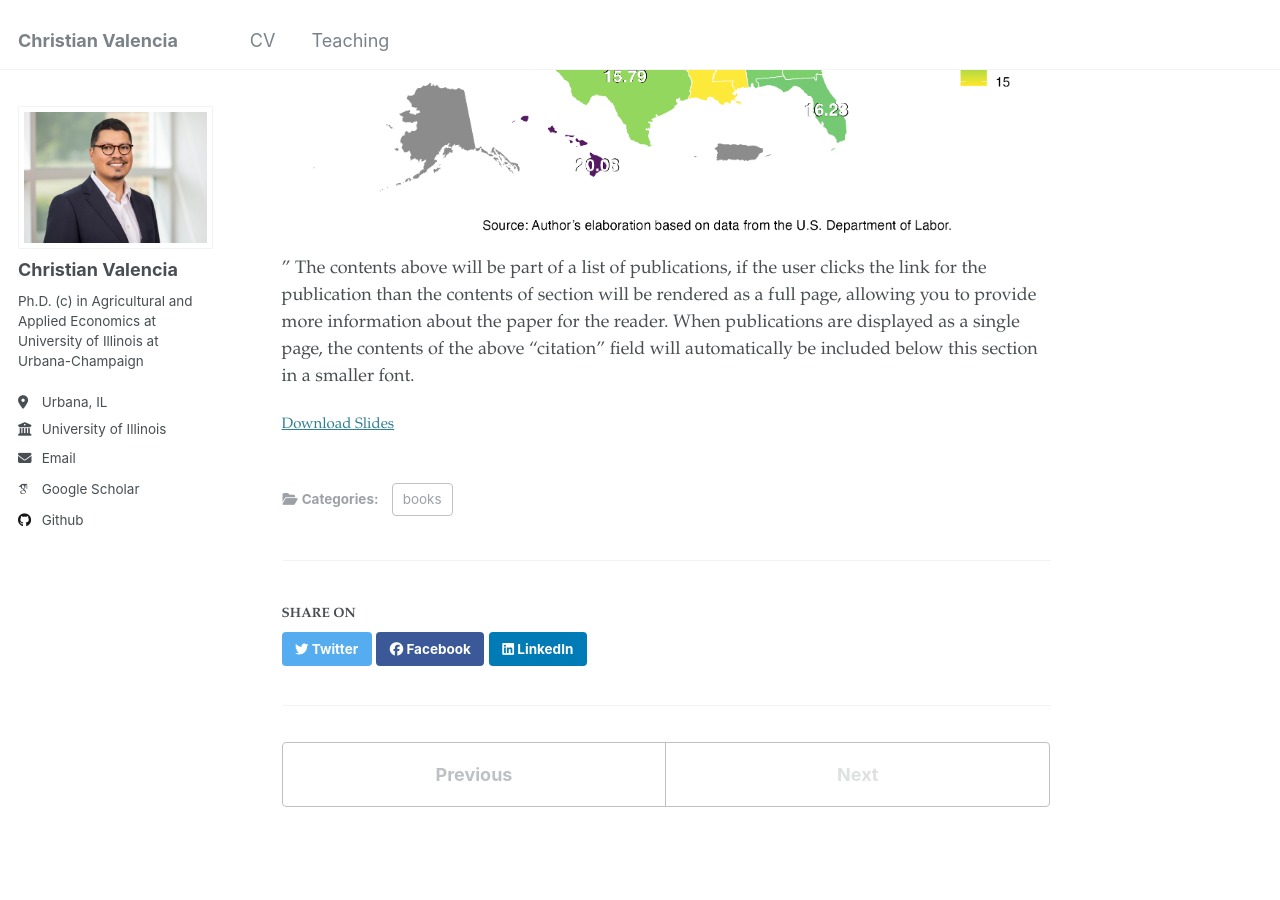
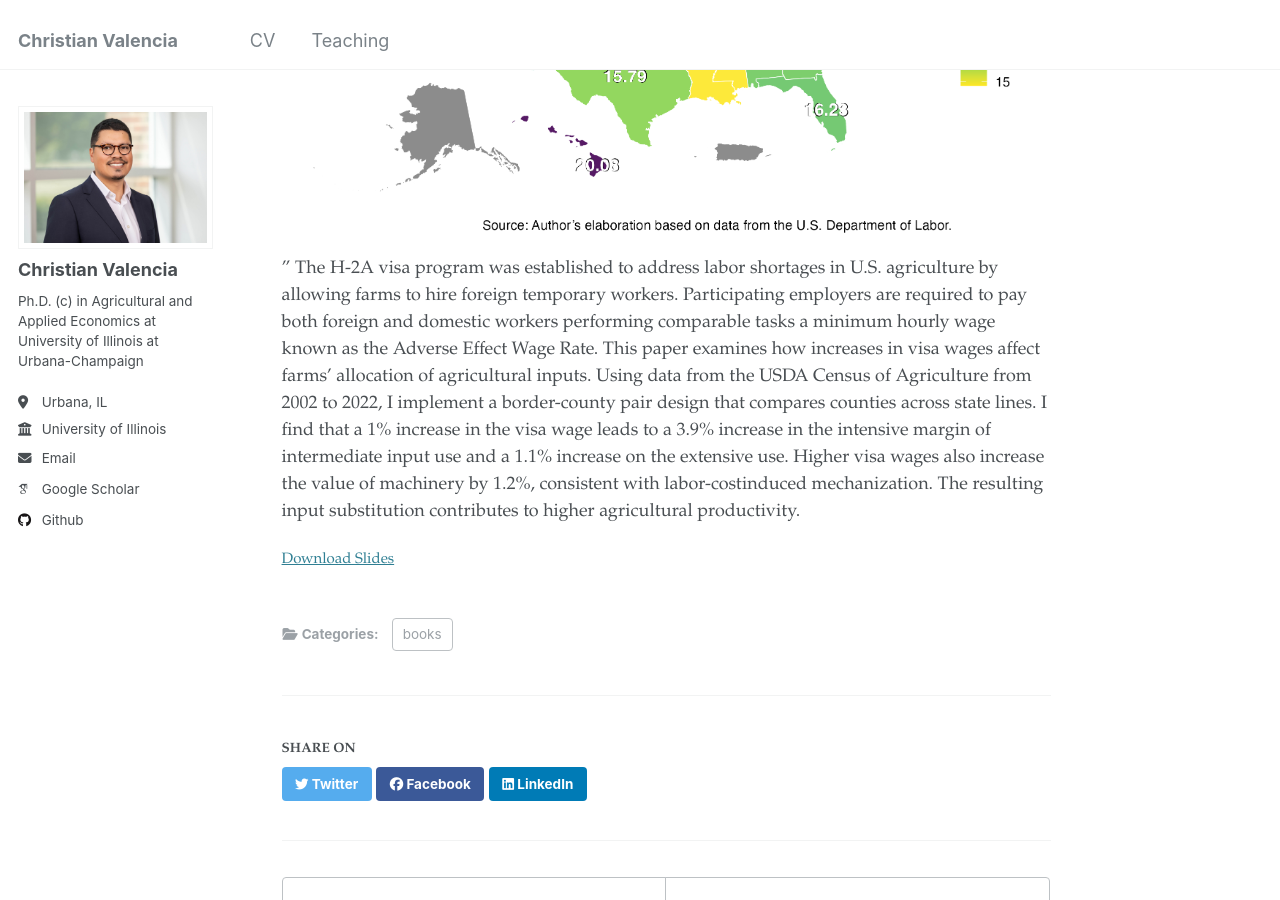
Before and after one commit to valenciac/valenciac.github.io, a Jekyll site: the page built from _publications/2015-10-01-paper-title-number-3.md, in a window 1280 px wide and 900 px high, scrolled down 477 px. Built offline with Jekyll 4.4.1, drawn with Linux system fonts in a browser that asks for light colours; some web fonts are replaced.

Commit message:
Update 2015-10-01-paper-title-number-3.md

```diff
--- a/_publications/2015-10-01-paper-title-number-3.md
+++ b/_publications/2015-10-01-paper-title-number-3.md
@@ -3,7 +3,7 @@
 collection: publications
 category: books
 permalink: /publication/2015-10-01-paper-title-number-3
-excerpt: 'The H-2A visa program was established to address labor shortages in U.S. agriculture by allowing farms to hire foreign temporary workers. Participating employers are required to pay both foreign and domestic workers performing comparable tasks a minimum hourly wage known as the Adverse Effect Wage Rate. This paper examines how increases in visa wages affect farms’ allocation of agricultural inputs. Using data from the USDA Census of Agriculture from 2002 to 2022, I implement a border-county pair design that compares counties across state lines. I find that a 1% increase in the visa wage leads to a 3.9% increase in the intensive margin of intermediate input use and a 1.1% increase on the extensive use. Higher visa wages also increase the value of machinery by 1.2%, consistent with labor-costinduced mechanization. The resulting input substitution contributes to higher agricultural productivity.'
+excerpt: '[Image 1](/images/AEWR2025.png)'
 date: 2025-11-02
 venue: 'Journal 1'
 slidesurl: 'http://academicpages.github.io/files/slides3.pdf'
@@ -11,4 +11,4 @@
 #citation: 'Your Name, You. (2015). &quot;Paper Title Number 3.&quot; <i>Journal 1</i>. 1(3).'
 ---
 "<br/><img src='/images/AEWR2025.png'>"
-The contents above will be part of a list of publications, if the user clicks the link for the publication than the contents of section will be rendered as a full page, allowing you to provide more information about the paper for the reader. When publications are displayed as a single page, the contents of the above "citation" field will automatically be included below this section in a smaller font.
+The H-2A visa program was established to address labor shortages in U.S. agriculture by allowing farms to hire foreign temporary workers. Participating employers are required to pay both foreign and domestic workers performing comparable tasks a minimum hourly wage known as the Adverse Effect Wage Rate. This paper examines how increases in visa wages affect farms’ allocation of agricultural inputs. Using data from the USDA Census of Agriculture from 2002 to 2022, I implement a border-county pair design that compares counties across state lines. I find that a 1% increase in the visa wage leads to a 3.9% increase in the intensive margin of intermediate input use and a 1.1% increase on the extensive use. Higher visa wages also increase the value of machinery by 1.2%, consistent with labor-costinduced mechanization. The resulting input substitution contributes to higher agricultural productivity.
```
